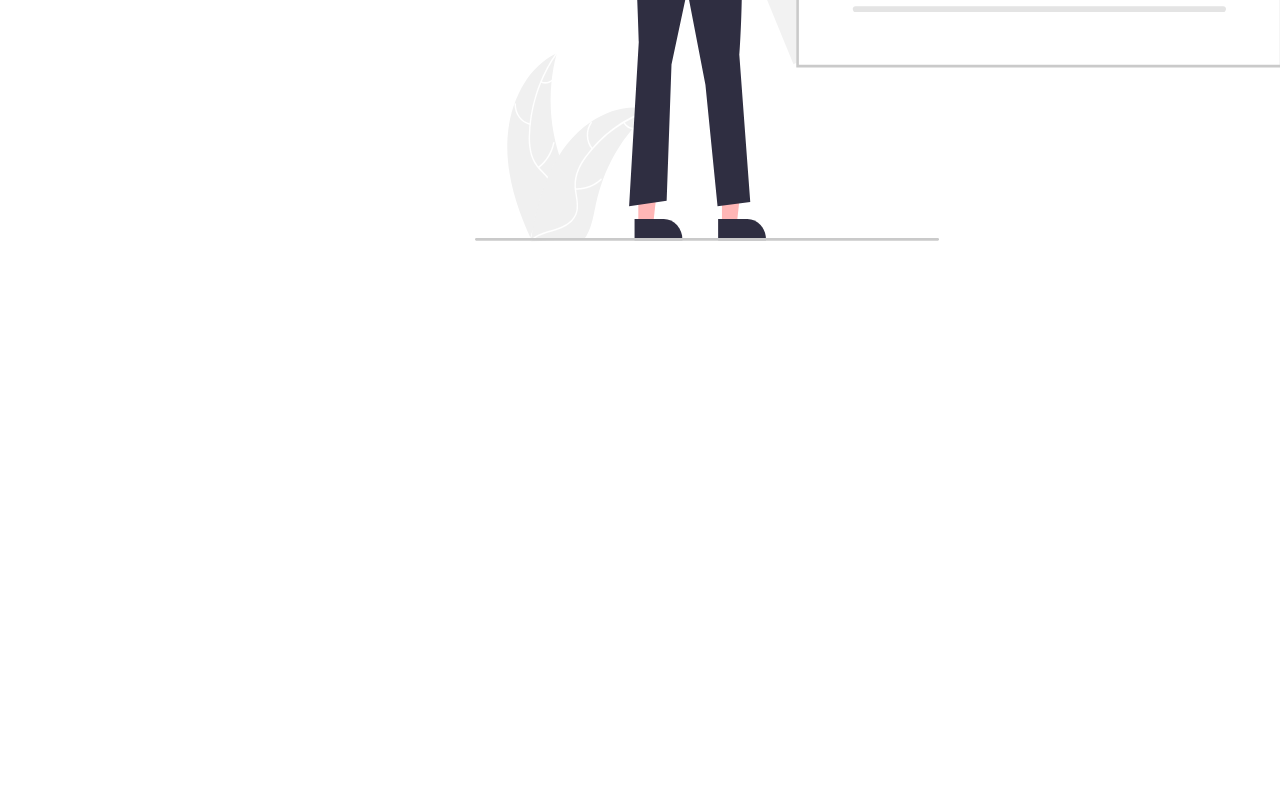
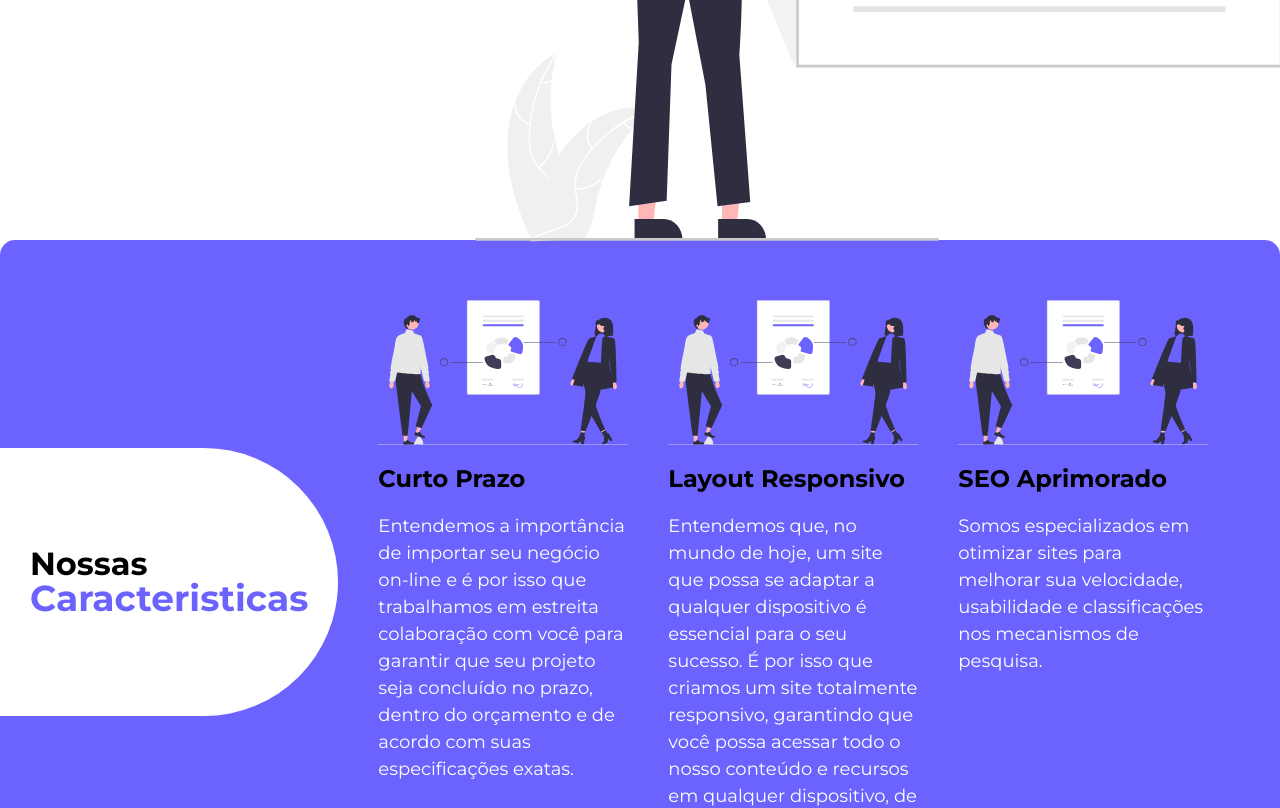
Before and after one commit to jaomanoel/Digital-Business, a Next.js app: page / in a window 1280 px wide. Shown: the part 680-1488 px from the top of the page. Before the commit the page ends 924 px from the top, so only its background shows below. Built offline with nearby package versions, Linux system fonts and the light colour scheme.

Commit message:
Created Feature

```diff
--- a/src/components/Card/Card.tsx
+++ b/src/components/Card/Card.tsx
@@ -9,9 +9,9 @@ interface CardProps {
 
 const Card: React.FC<CardProps> = ({ title, text, children }) => {
   return (
-    <div className="flex items-start w-250 flex-col gap-16">
+    <div className="flex items-start w-full lg:w-250 flex-col gap-16">
       {children}
-      <h3 className="font-bold text-2xl font-montserrat text-center md:text-left">
+      <h3 className="font-bold w-full text-2xl font-montserrat text-center md:text-left">
         {title}
       </h3>
       <p className="font-montserrat text-white text-base md:text-lg">{text}</p>
--- a/src/pages/index.tsx
+++ b/src/pages/index.tsx
@@ -1,4 +1,5 @@
 import { Head } from "@/infra/components/Head";
+import { Features } from "@/parties/_Features";
 import { Hero } from "@/parties/_Hero";
 import { Montserrat } from "next/font/google";
 
@@ -10,6 +11,7 @@ export default function Home() {
       <Head title="Eleve seu negocio" />
       <main className={montserrat.className}>
         <Hero />
+        <Features />
       </main>
     </>
   );
--- /dev/null
+++ b/src/parties/_Features/_Features.tsx
@@ -0,0 +1,50 @@
+/* eslint-disable react/no-children-prop */
+import { Card } from "@/components/Card";
+import { Term } from "@/components/svgs/Term";
+import React from "react";
+
+interface FeaturesProps {}
+
+const _Features: React.FC<FeaturesProps> = ({}) => {
+  return (
+    <div className="w-full flex items-center justify-center py-60 lg:py-120">
+      <div className="w-full max-w-screen-xl flex flex-col lg:flex-row items-center justify-start bg-purple rounded-3xl py-60 gap-40 pr-30">
+        <div className="bg-white rounded-tr-full rounded-br-full px-30 py-100 w-full lg:w-fit">
+          <h2 className="font-montserrat font-bold text-3xl leading-none">
+            Nossas{<br />}
+            <span className="text-purple text-4xl">Caracteristicas</span>
+          </h2>
+        </div>
+
+        <div className="flex lg:flex-row flex-wrap items-center lg:items-start justify-center gap-40 w-340 lg:w-fit">
+          {[
+            {
+              img: <Term className="w-340 h-200 lg:w-250 lg:h-145" />,
+              title: "Curto Prazo",
+              text: "Entendemos a importância de importar seu negócio on-line e é por isso que trabalhamos em estreita colaboração com você para garantir que seu projeto seja concluído no prazo, dentro do orçamento e de acordo com suas especificações exatas.",
+            },
+            {
+              img: <Term className="w-340 h-200 lg:w-250 lg:h-145" />,
+              title: "Layout Responsivo",
+              text: "Entendemos que, no mundo de hoje, um site que possa se adaptar a qualquer dispositivo é essencial para o seu sucesso. É por isso que criamos um site totalmente responsivo, garantindo que você possa acessar todo o nosso conteúdo e recursos em qualquer dispositivo, de computadores desktop a smartphones e tablets.",
+            },
+            {
+              img: <Term className="w-340 h-200 lg:w-250 lg:h-145" />,
+              title: "SEO Aprimorado",
+              text: "Somos especializados em otimizar sites para melhorar sua velocidade, usabilidade e classificações nos mecanismos de pesquisa. ",
+            },
+          ].map((item, index) => (
+            <Card
+              key={index}
+              children={item.img}
+              title={item.title}
+              text={item.text}
+            />
+          ))}
+        </div>
+      </div>
+    </div>
+  );
+};
+
+export { _Features };
--- /dev/null
+++ b/src/parties/_Features/index.tsx
@@ -0,0 +1 @@
+export { _Features as Features } from "./_Features";
--- a/src/styles/globals.css
+++ b/src/styles/globals.css
@@ -12,3 +12,7 @@
 html {
   font-size: 62.5%;
 }
+
+body{
+  overflow-x: hidden;
+}
```
